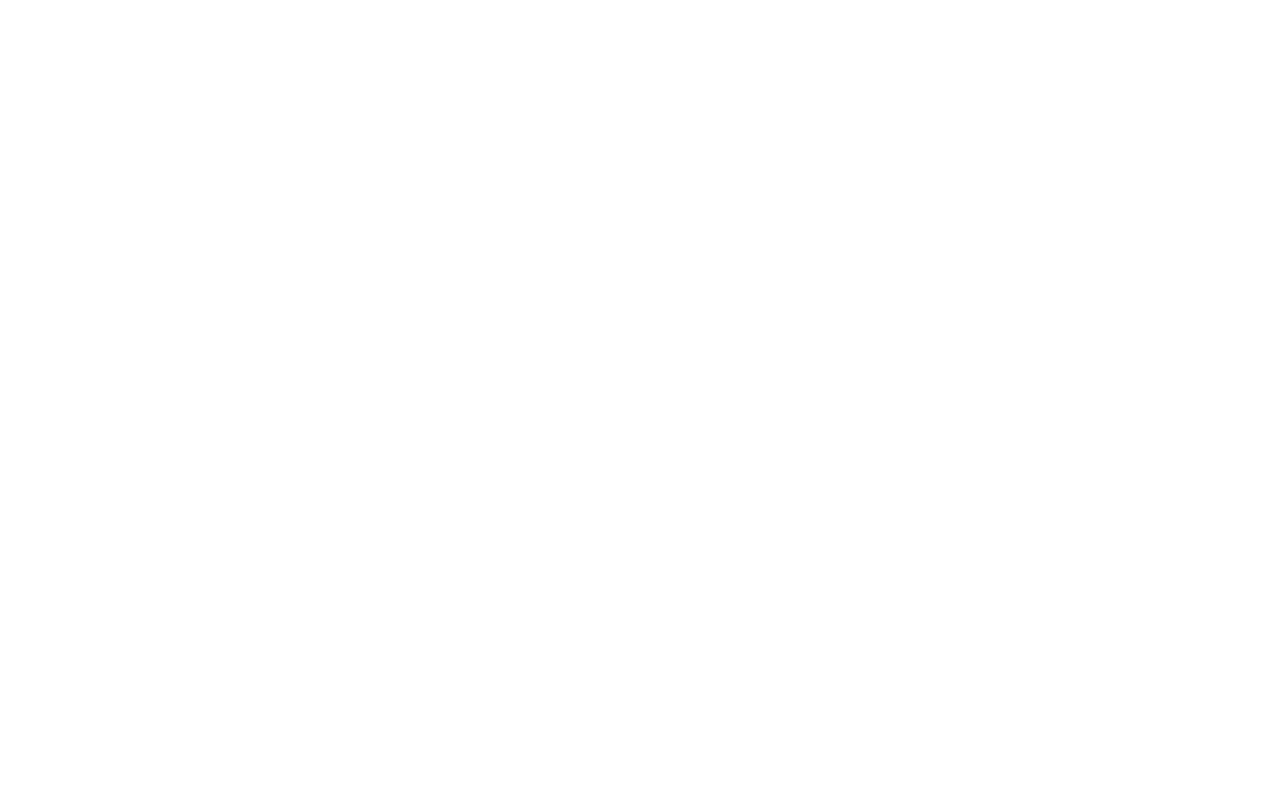
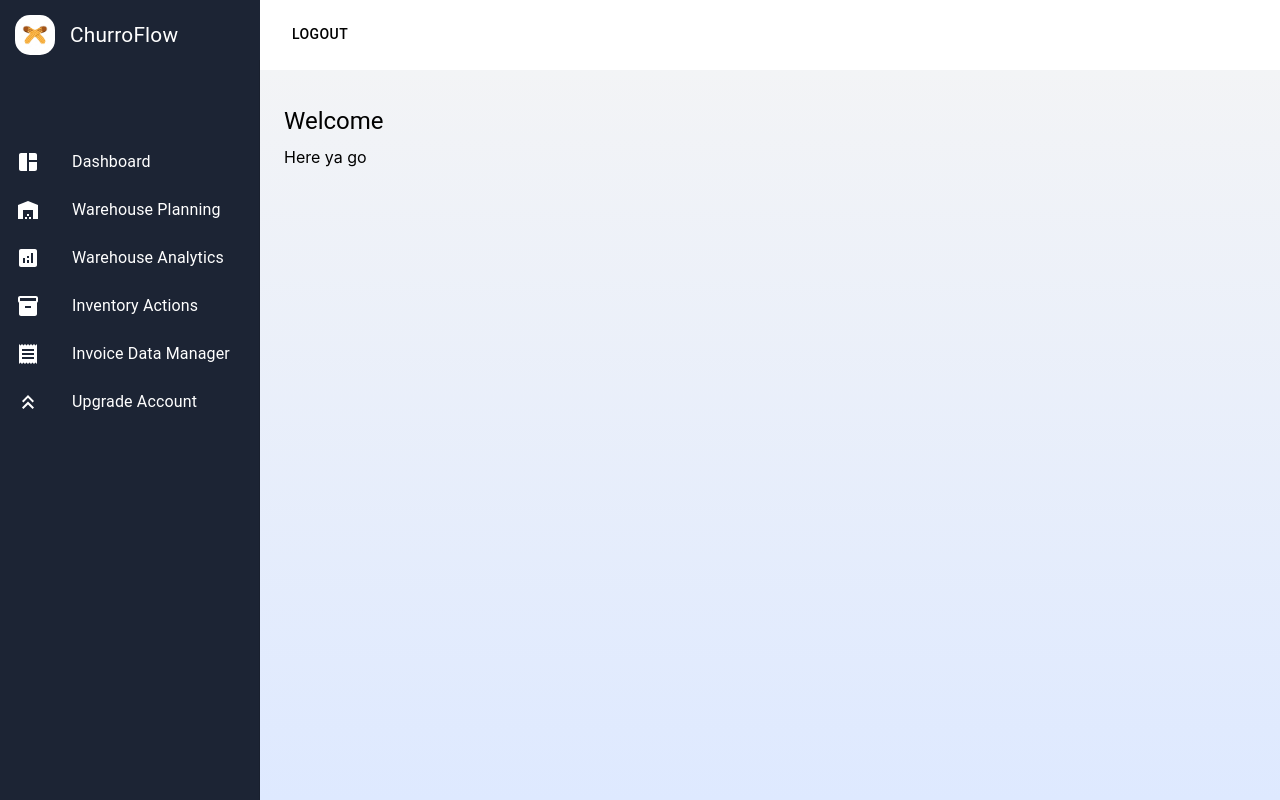
Before and after one commit to jeremytraini/churroflow, a React (Create React App) app: page /welcome in a window 1280 px wide. Before the commit this address had no page. Built offline with nearby package versions, Linux system fonts and the light colour scheme.

Commit message:
Adding blank welcome page for Ahona

```diff
--- a/src/App.js
+++ b/src/App.js
@@ -11,6 +11,7 @@ import ProtectedLayout from "./layouts/ProtectedLayout";
 import PublicLayout from "./layouts/PublicLayout";
 import Upgrade from './pages/Upgrade';
 import Validator from './pages/Validator';
+import Welcome from './pages/Welcome';
 
 const App = () => {
   return (
@@ -23,6 +24,7 @@ const App = () => {
       </Route>
 
       <Route element={<ProtectedLayout />}>
+        <Route path="/welcome" element={<Welcome />} />
         <Route path="/dashboard" element={<Dashboard />} />
         <Route path="/warehouse-planning" element={<WarehousePlanning />} />
         <Route path="/warehouse-analytics" element={<WarehouseAnalytics />} />
--- /dev/null
+++ b/src/pages/Welcome.jsx
@@ -0,0 +1,12 @@
+import React from 'react';
+import { BasicPage } from "./BasicPage";
+
+const Welcome = () => {
+  return (
+  <BasicPage title="Welcome">
+    Here ya go
+  </BasicPage>
+  );
+};
+
+export default Welcome;
```
